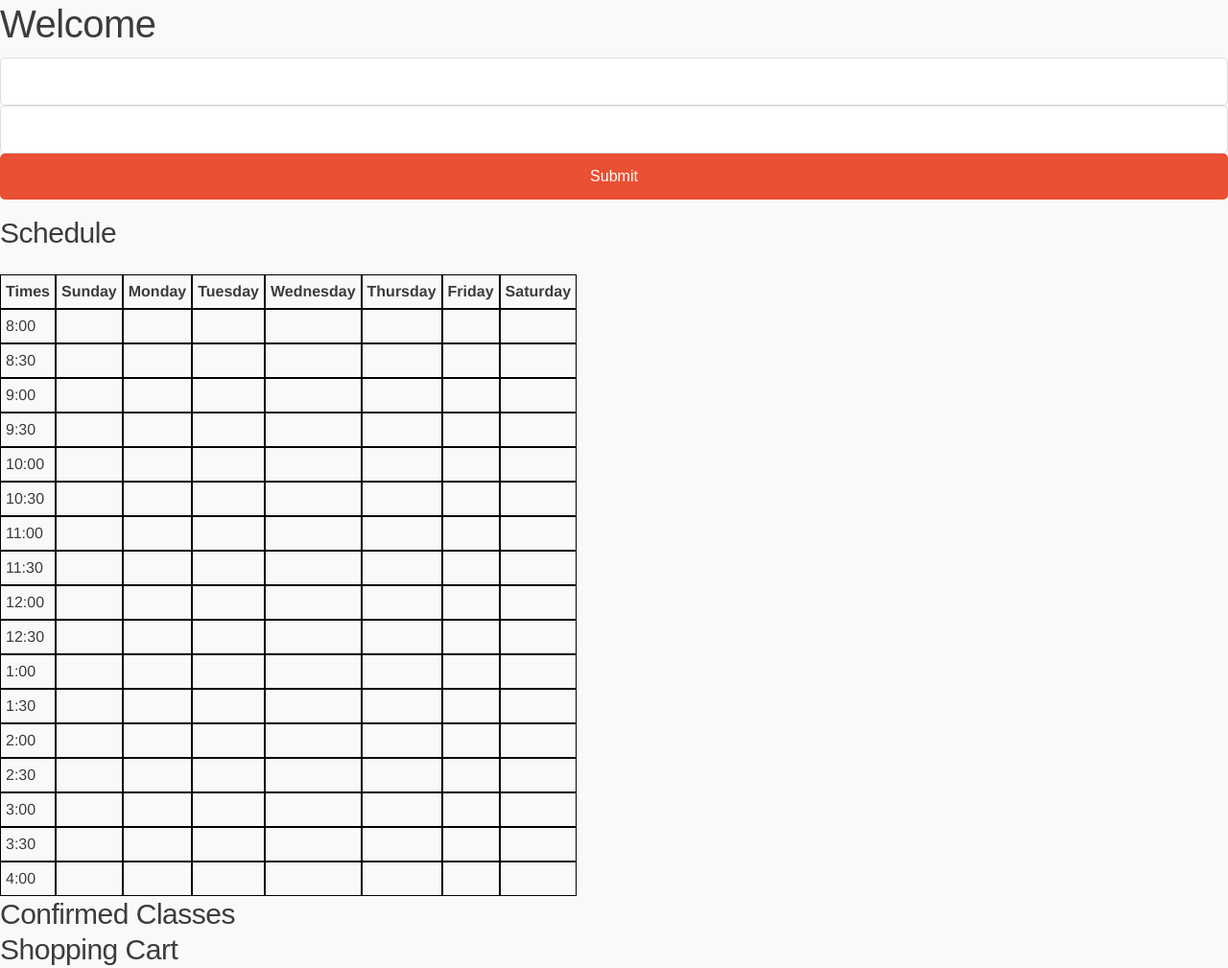
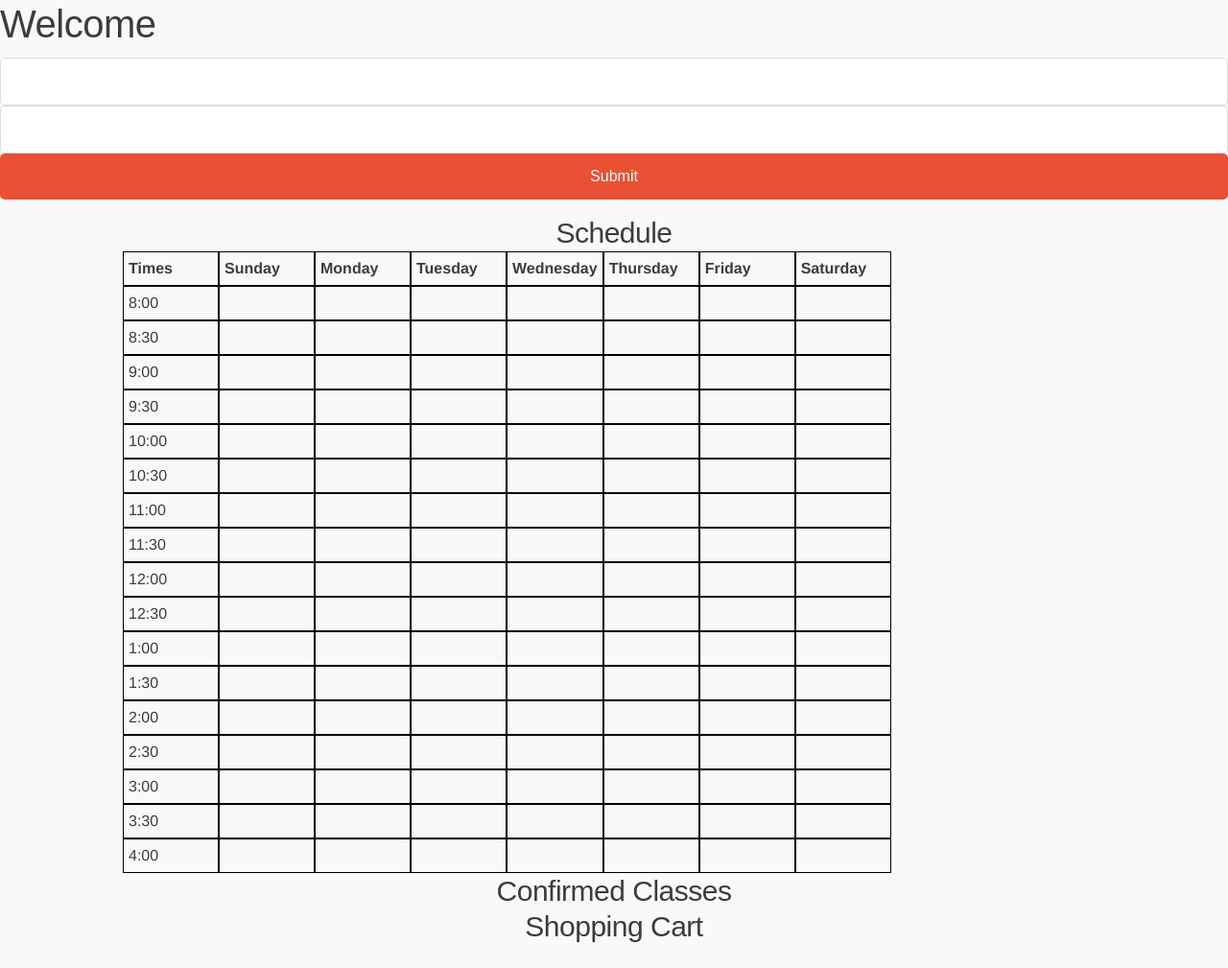
Before and after one commit to cfalk/TricoHackathon2015, a Django app: page /profile/ in a window 1280 px wide. Shown: the whole page at 96% size. After the commit the page ends 982 px from the top, so only its background shows below. Run offline with Django 3.2, Linux system fonts and the light colour scheme; data that the repository does not hold is empty; some libraries are stand-ins or nearby versions.

Commit message:
schedule is working

```diff
--- a/NotBionic/static/css/main.css
+++ b/NotBionic/static/css/main.css
@@ -3,10 +3,19 @@ border: 1px solid black;
 border-collapse: collapse;
 }
 
+h2 {
+text-align:center;
+}
+
 th, td {
 padding: 5px;
+width:100px;
 }
 
+#schedule {
+margin:auto;
+width:80%;
+}
 .class-on {
 background-color:green;
 }
--- a/NotBionic/static/js/schedule.js
+++ b/NotBionic/static/js/schedule.js
@@ -19,22 +19,25 @@ $(document).ready(function() {
 		}
 		else {
 		    schedule.append('<td>'+time_counter.toString()+':30</td>');
-		    if (time_counter == 12) {
-			time_counter = 1;
-		    }
-		    else {
-			time_counter++;
-		    }
 		}
 	    }
 	    else {
 		if(i%2 == 0){
 		    schedule.append('<td id="'+days[j-1].toString()+'-'+time_counter.toString()+'00"></td>');
 		}
+		else if(time_counter-1==0){
+		    schedule.append('<td id="'+days[j-1].toString()+'-1230"></td>');
+		}
 		else {
 		    // need to subtract 1 from time counter because it is incremented prematurely above
 		    schedule.append('<td id="'+days[j-1].toString()+'-'+(time_counter-1).toString()+'30"></td>');
 		}
+	    }
+	    if (time_counter == 12 && i%2 != 0 && j==0) {
+		time_counter = 1;
+	    }
+	    else if (i%2 != 0 && j==0) {
+		time_counter++;
 	    }
 	}
 	schedule.append('</tr>');
@@ -71,7 +74,9 @@ $(document).ready(function() {
 		else {
 		    end_hour = parseInt(end_time.substring(0,2));
 		}
-		var min = parseInt(start_time.charAt(3));
+		var min = parseInt(end_time.charAt(3));
+		console.log("course:",course)
+		console.log("min",min)
 		if(min < 3) {
 		    end_minute = "00";
 		}
@@ -79,11 +84,17 @@ $(document).ready(function() {
 		    end_minute = '30';
 		}
 		for(var j=0;j<days.length;j++) {
+		    console.log("here!!")
 		    var temp_hour = start_hour;
 		    var temp_minute = start_minute;
+		    var counter = 0;
 		    while(temp_hour != end_hour || temp_minute != end_minute) {
+		    console.log("temp_hour:",temp_hour)
+		    console.log("end_hour:",end_hour)
+		    console.log("temp_minute:",temp_minute)
+		    console.log("end_minute:",end_minute)
 			$('#'+days_key[days[j]]+'-'+temp_hour+temp_minute).css('background-color','black');
-			if(temp_hour == 12) {
+			if(temp_hour == 12 && temp_minute == '30') {
 			    temp_hour = 1;
 			}
 			else if (temp_minute == '30') {
@@ -96,7 +107,7 @@ $(document).ready(function() {
 			    temp_minute = '30'
 			}
 		    }
-		    $('#'+days_key[days[j]]+'-'+temp_hour+temp_minute).css('background-color','black');
+		    //$('#'+days_key[days[j]]+'-'+temp_hour+temp_minute).css('background-color','black');
 
 		}
 	    });
```
